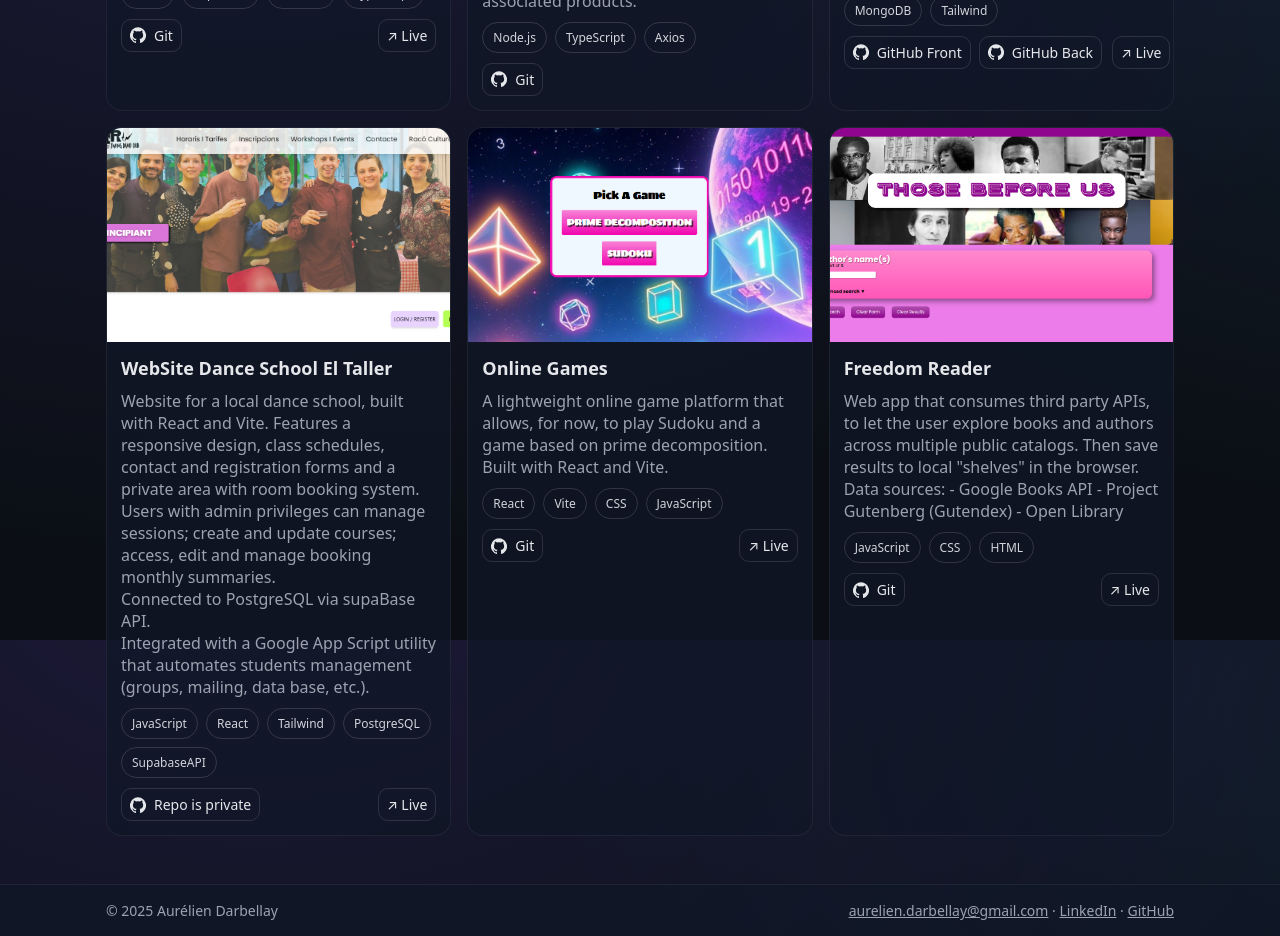
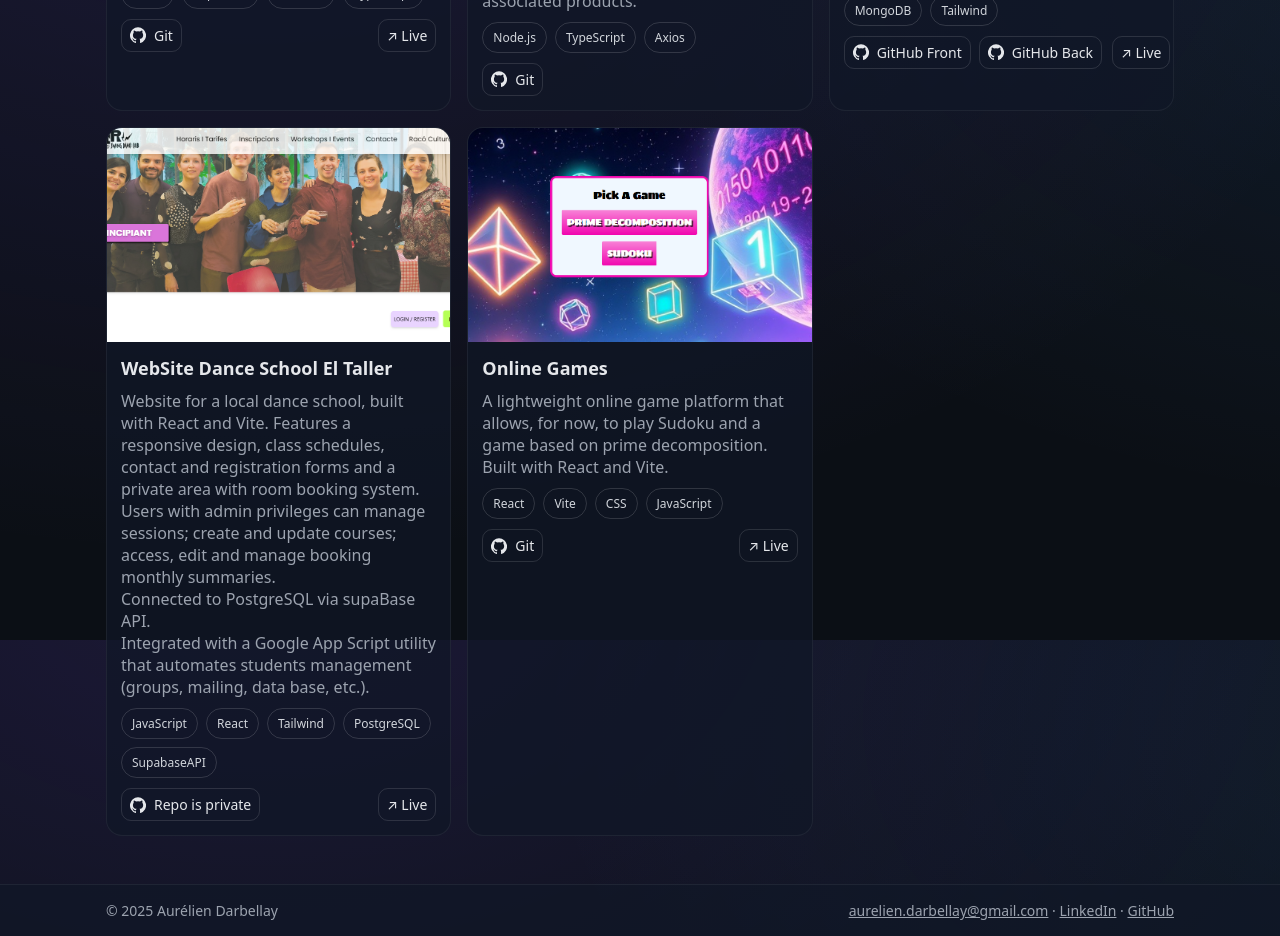
Before and after one commit to aurelien-darbellay/aurelien-portfolio, a React (Vite) app: page / in a window 1280 px wide. Shown: the part 960-1896 px from the top of the page. Built offline with nearby package versions, Linux system fonts and the light colour scheme.

Commit message:
removed freedom reader

```diff
--- a/src/data/projects.js
+++ b/src/data/projects.js
@@ -57,13 +57,4 @@ export const projects = [
     githubUrl: "https://github.com/aurelien-darbellay/online-games",
     deployUrl: "https://games-online-adarbellay.netlify.app/",
   },
-  {
-    id: "freedom-reader",
-    title: "Freedom Reader",
-    image: img6,
-    description:"Web app that consumes third party APIs, to let the user explore books and authors across multiple public catalogs. Then save results to local \"shelves\" in the browser.\nData sources:\n- Google Books API\n- Project Gutenberg (Gutendex)\n- Open Library",
-    tech: ["JavaScript","CSS", "HTML"],
-    githubUrl: "https://github.com/aurelien-darbellay/freedom-reader",
-    deployUrl: "https://freedom-reader.netlify.app/",
-  },
 ];
```
